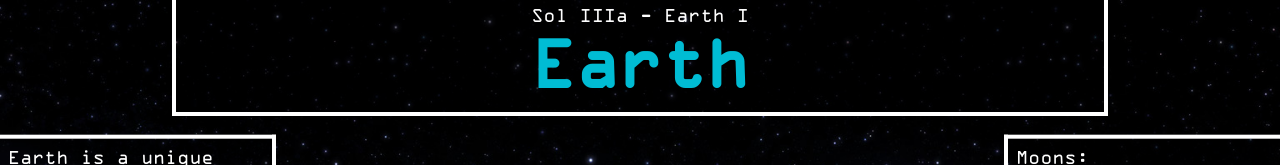
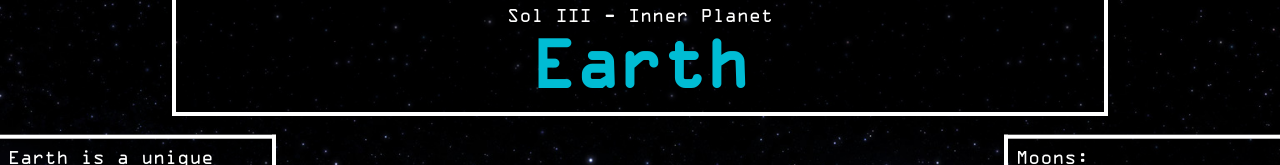
Before and after one commit to TristanBomb/tristanbomb.github.io, a plain HTML site: page NewHorizons/earth.html in a window 1280 px wide. Shown: the top 165 px of the page. Drawn offline with Linux system fonts and the light colour scheme.

Commit message:
Fixed oddity with Earth's codename

```diff
--- a/NewHorizons/earth.html
+++ b/NewHorizons/earth.html
@@ -32,7 +32,7 @@
         * Climate change
     </div>
     <div class="top">
-        Sol IIIa - Earth I
+        Sol III - Inner Planet
         <h1 style="color:#00bcd4;">Earth</h1>
     </div>
     <div class="bottom">
```
